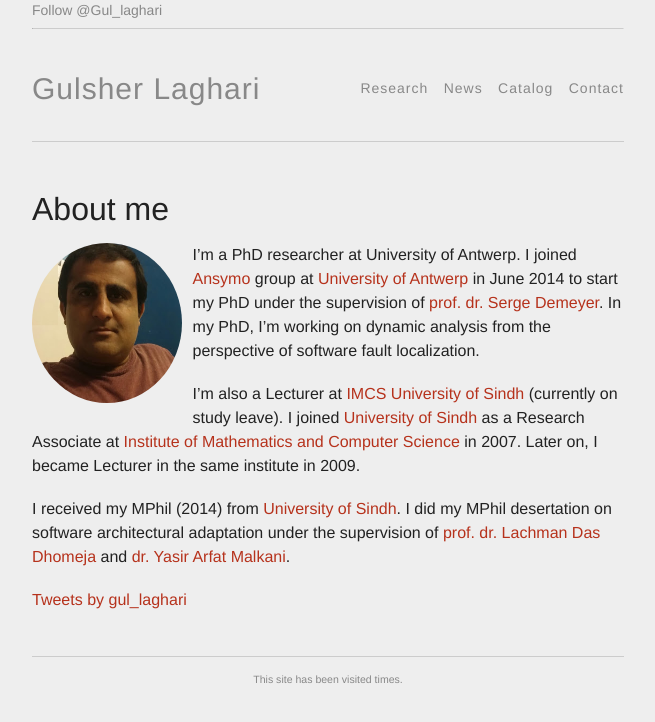
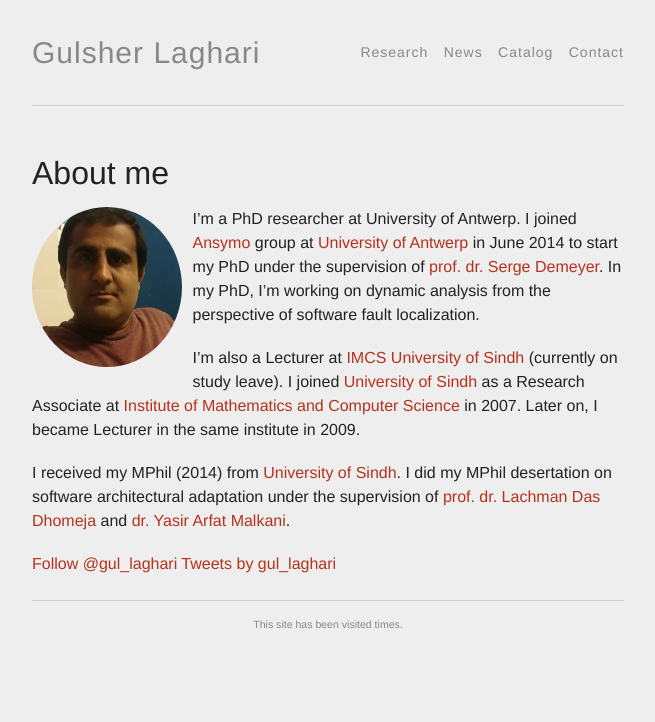
Before and after one commit to glaghari/glaghari.github.io, a Jekyll site: the page built from index.md, in a window 1280 px wide. Shown: the top 722 px of the page, without its empty margins (312-967 px from the left). Built offline with Jekyll 4.4.1, drawn with Linux system fonts in a browser that asks for light colours; comment, search, counter and statistics services are not loaded.

Commit message:
fixed links

```diff
--- a/_includes/about.md
+++ b/_includes/about.md
@@ -7,6 +7,12 @@ I'm also a Lecturer at [IMCS University of Sindh](http://imcs.usindh.edu.pk/guls
 
 I received my MPhil (2014) from [University of Sindh](http://usindh.edu.pk). I did my MPhil desertation on software architectural adaptation under the supervision of [prof. dr. Lachman Das Dhomeja](http://iict.usindh.edu.pk/iict-faculty/teachers-detail/23) and [dr. Yasir Arfat Malkani](http://usindh.edu.pk/yasir.malkani/).
 
-<a class="twitter-timeline" data-width="40em" data-height="60em" data-theme="light" data-link-color="#2B7BB9" href="https://twitter.com/gul_laghari">Tweets by gul_laghari</a> <script async src="//platform.twitter.com/widgets.js" charset="utf-8"></script>
+<div>
+<a href="https://twitter.com/gul_laghari?ref_src=twsrc%5Etfw" class="twitter-follow-button" data-size="small">Follow @gul_laghari</a>
+
+<a class="twitter-timeline" data-width="40em" data-height="60em" data-theme="light" data-link-color="#E81C4F" href="https://twitter.com/gul_laghari">Tweets by gul_laghari</a>
+</div>
+
+<script async src="//platform.twitter.com/widgets.js" charset="utf-8"></script>
 
 [//]: # <div class="LI-profile-badge"  data-version="v1" data-size="large" data-locale="en_US" data-type="vertical" data-theme="light" data-vanity="gulsher-laghari-7746b615"><a class="LI-simple-link" href='https://pk.linkedin.com/in/gulsher-laghari-7746b615?trk=profile-badge'>Gulsher Laghari</a></div>
--- a/_includes/header.html
+++ b/_includes/header.html
@@ -1,19 +1,4 @@
 <header class="site-header">
-
-	<div>
-	   <div style="vertical-align: bottom; display: inline-block;">
-	     <a class="twitter-follow-button"
-	        href="https://twitter.com/gul_laghari"
-	        data-size="large" data-show-screen-name="false">Follow @gul_laghari
-	     </a>
-	   </div>
-
-	   <div style="vertical-align: bottom; display: inline-block; position: relative; float: left; padding-right: 2px;">
-           <div class="fb-follow" data-href="https://www.facebook.com/gulsher.laghari" data-layout="button_count" data-size="large" data-show-faces="true"></div>
-           </div>
-    </div>
-    <hr/>
-
     <a class="site-title" href="{{ site.baseurl }}/">{{ site.title }}</a>
     <nav class="site-nav">
         <div class="trigger">
```
